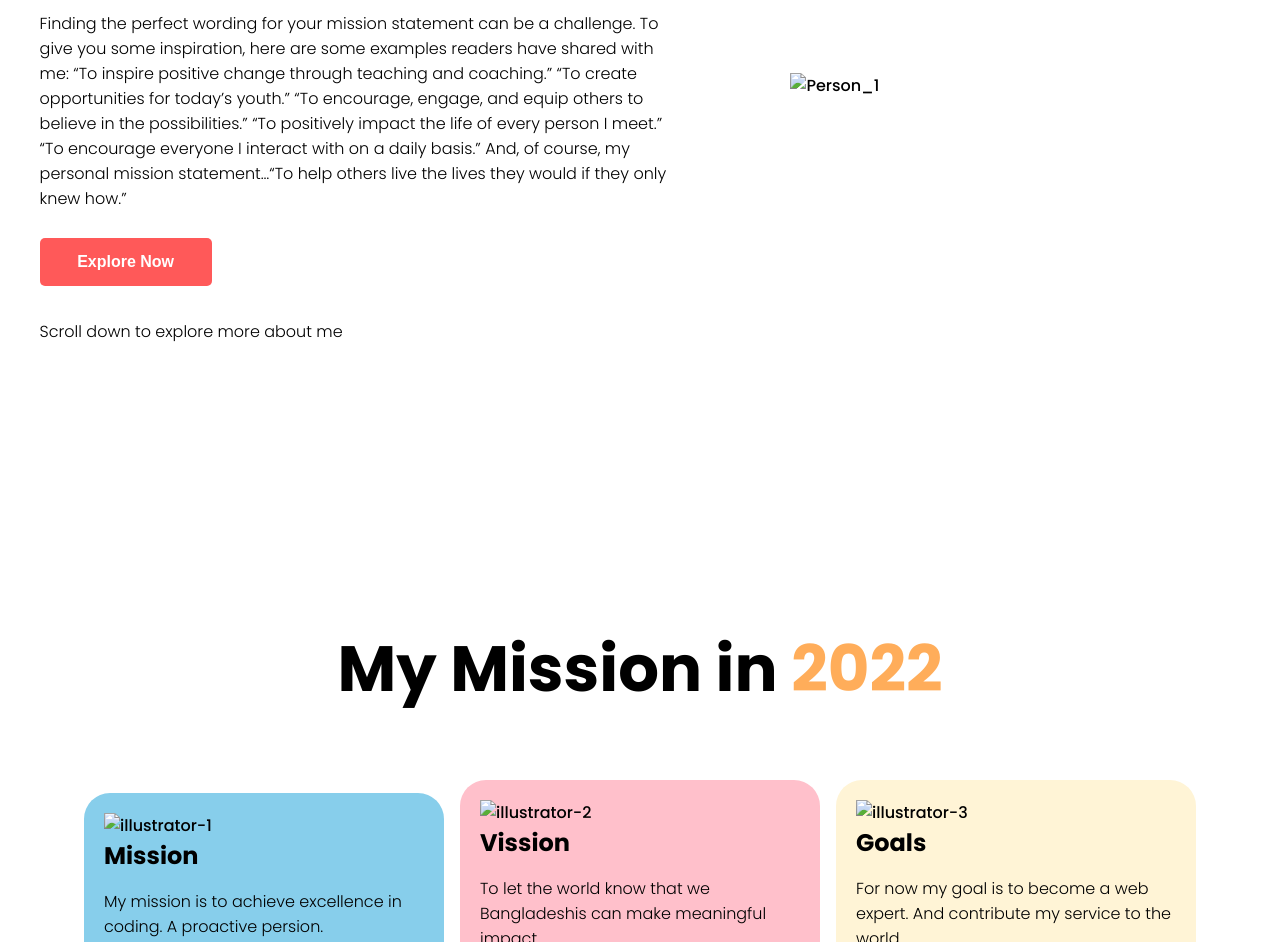
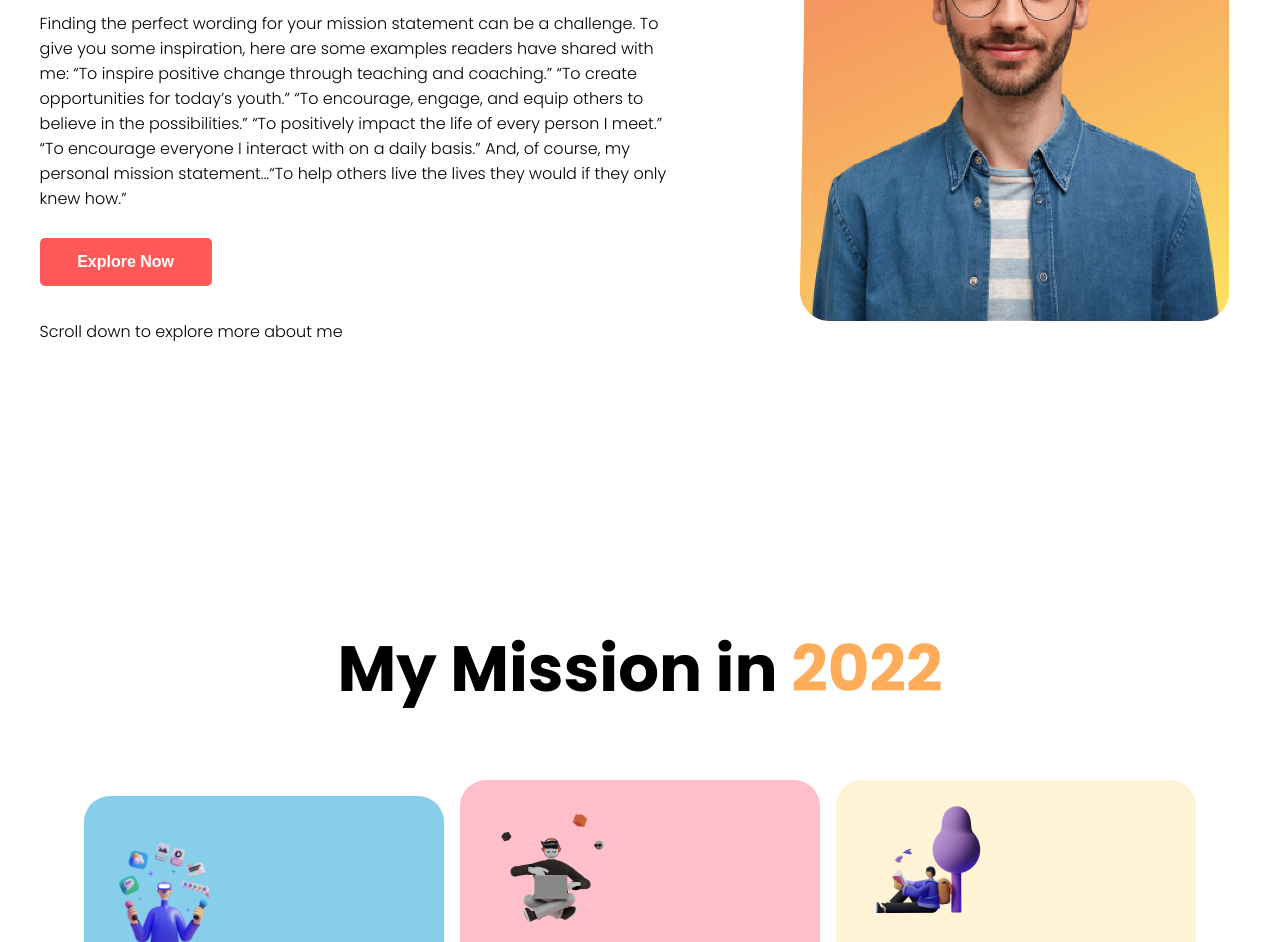
Before and after one commit to Romel-cou/developer-portfolio, a plain HTML site: page index.html in a window 1280 px wide. Shown: the part 350-1292 px from the top of the page. Drawn offline with Linux system fonts and the light colour scheme; the site is published under a folder, as on GitHub Pages, so addresses that start at the root find nothing.

Commit message:
dot added

```diff
--- a/index.html
+++ b/index.html
@@ -37,7 +37,7 @@
         <button id="btn-1">Explore Now</button>
         <p>Scroll down to explore more about me</p>
       </div>
-      <img src="/images/person/person-1.png" alt="Person_1" />
+      <img src="./images/person/person-1.png" alt="Person_1" />
     </section>
 
     <section class="second-section">
@@ -46,7 +46,7 @@
       <div id="illustrations">
         <div id="first-card" class="illustration">
           <img
-            src="/images/illustrators/illustrator-1.png"
+            src="./images/illustrators/illustrator-1.png"
             alt="illustrator-1"
           />
 
@@ -57,7 +57,7 @@
         </div>
         <div id="second" class="illustration">
           <img
-            src="/images/illustrators/illustrator-2.png"
+            src="./images/illustrators/illustrator-2.png"
             alt="illustrator-2"
           />
 
@@ -69,7 +69,7 @@
         </div>
         <div id="card" class="illustration">
           <img
-            src="/images/illustrators/illustrator-3.png"
+            src="./images/illustrators/illustrator-3.png"
             alt="illustrator-3"
           />
 
@@ -82,7 +82,7 @@
       </div>
     </section>
     <section class="third-forth">
-      <img src="/images/pictures/coding.png" alt="coding.png" />
+      <img src="./images/pictures/coding.png" alt="coding.png" />
       <div>
         <h1 class="second">
           Develop<br />
@@ -111,7 +111,7 @@
         </p>
         <button>Read the Documentation</button>
       </div>
-      <img src="/images/pictures/project.png" alt="project.png" />
+      <img src="./images/pictures/project.png" alt="project.png" />
     </section>
     <!-- Hire Me -->
     <section class="Hire">
```
